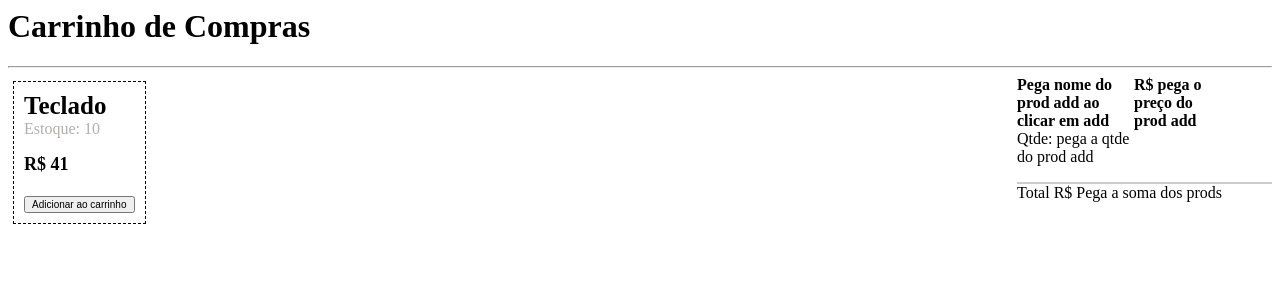
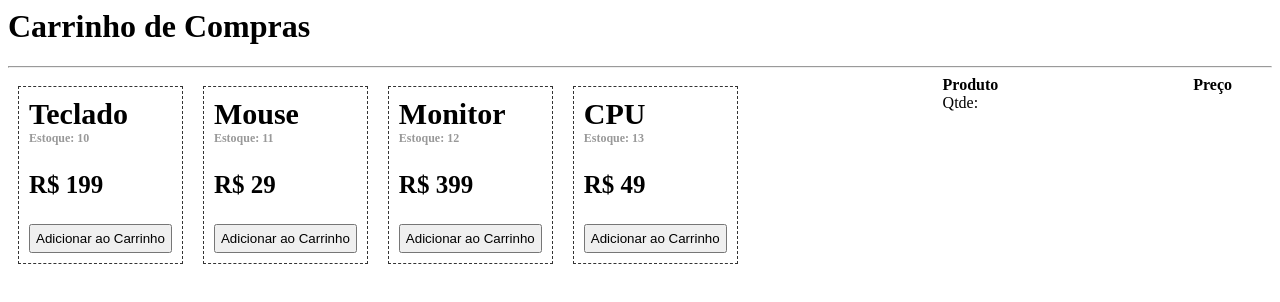
Before and after one commit to carlosaw/projetoaw, a React app: page / in a window 1280 px wide. Shown: the top 302 px of the page. Built offline with nearby package versions, Linux system fonts and the light colour scheme.

Commit message:
Falta Compra

```diff
--- a/src/components/Cart/Produto/Produto.js
+++ b/src/components/Cart/Produto/Produto.js
@@ -1,45 +1,37 @@
-import React, { Component } from 'react';
+import React from 'react';
+export class Produto extends React.Component {
+  render() {
+    return (
+      <div className="produto">
+        <h4>{this.props.nome}</h4>
+        <h5>Estoque: {this.props.estoque}</h5>
+				<p>R$ {this.props.price}</p>
+				<button>Adicionar ao Carrinho</button>
+      </div>
+    );
+  }
+}
+export class Produtos extends React.Component {
 
-export class Produto extends Component {
   constructor(props) {
     super(props);
     this.state = {
-			teclado:{name:'Teclado', estoque:10, preco:41},
-			qt:this.props.qt,
+      produtos:[
+        {id:1, nome:'Teclado', estoque:10, price:199},
+        {id:2, nome:'Mouse', estoque:11, price:29},
+        {id:3, nome:'Monitor', estoque:12, price:399.00},
+        {id:4, nome:'CPU', estoque:13, price:49},
+      ]
     };
   }
 
   render() {
     return (
-			<div className="container">
-
-				<div className="left">
-					<div className="produto">
-						<strong>{this.state.teclado.name}</strong>
-						<p>Estoque: {this.state.teclado.estoque}</p>
-						<div class="preco">
-							<strong>R$ {this.state.teclado.preco}</strong>
+    <div className="produtos">
+      {this.state.produtos.map((item)=>
+        <Produto key={item.id}nome={item.nome} estoque={item.estoque} price={item.price} />
+      )}
     </div>
-						<button>Adicionar ao carrinho</button>
-					</div>
-				</div>
-
-				<div className="cart">
-					<div className="prods">
-						<div>
-							<strong>Pega nome do prod add ao clicar em add</strong>
-							<p>Qtde: pega a qtde do prod add</p>
-						</div>
-						<div>
-							<strong>R$ pega o preço do prod add</strong>
-						</div>
-					</div>
-					<div className="line"></div>
-					<div className="total">Total R$ Pega a soma dos prods</div>
-				</div>
-
-			</div>
-
     );
   }
 }
--- a/src/components/Cart/Produto/style.css
+++ b/src/components/Cart/Produto/style.css
@@ -3,42 +3,39 @@ body {
 }
 .container {
   display: flex;
-  justify-content: space-between;
+}
+.produtos {
+  display: flex;
 }
 .produto {
-  border: 1.5px dashed #000;
+  border: 1px dashed #333;
+  margin: 10px;
+  box-sizing: border-box;
   padding: 10px;
-  margin: 5px;
-  display: inline-block;
 }
-.produto.disabled {
-  color: #CCC;
-  opacity: 0.3;
+.produto h4 {
+  font-size: 30px;
+  font-weight: bold;
+  margin-top: 0px;
+  margin-bottom: -20px;
 }
-.produto strong {
-  font-size: 25px;
+.produto h5 {
+  font-size: 12px;
+  color: #999;
 }
 .produto p {
-  margin-top: 0px;
-  color: #b3adad;
+  font-size: 25px;
+  font-weight: bold;
 }
-.preco strong {
-  font-size: 18px;
-}
-.produto button {
-  font-size: 10px;
-  margin-top: 21px;
+button {
+  padding: 5px;
 }
 
-.cart p {
-  margin-top: 0px;
-}
-.prods {
+.cart {
   display: flex;
   justify-content: space-between;
-  width: 200px;
-  padding-right: 55px;
+  padding-right: 40px;
 }
-.line {
-  border-bottom: 2px solid #CCC;
+.compra {
+  display: contents;
 }
--- a/src/pages/Cart/Cart.js
+++ b/src/pages/Cart/Cart.js
@@ -1,7 +1,5 @@
 import React, { Component } from 'react';
-import { Link } from 'react-router-dom';
-import { Produto } from '../../components/Cart/Produto/Produto';
-
+import { Produtos } from '../../components/Cart/Produto/Produto';
 export class Cart extends Component {
 
 	constructor(props) {
@@ -17,8 +15,17 @@ export class Cart extends Component {
 
 	render() {
 		return (
-			<div>
-				<Produto />
+			<div className="cart">
+				<Produtos />
+
+				<div className="compra">
+					<div className="head">
+						<div className="nomeProduto"><strong>Produto</strong></div>
+						<div className="qtProduto">Qtde:</div>
+					</div>
+					<div className="precoProduto"><strong>Preço</strong></div>
+				</div>
+
 			</div>
 		);
 	}
```
Also changed, not shown: public/index.js. Lines whose indentation alone changed are shown as unchanged.
